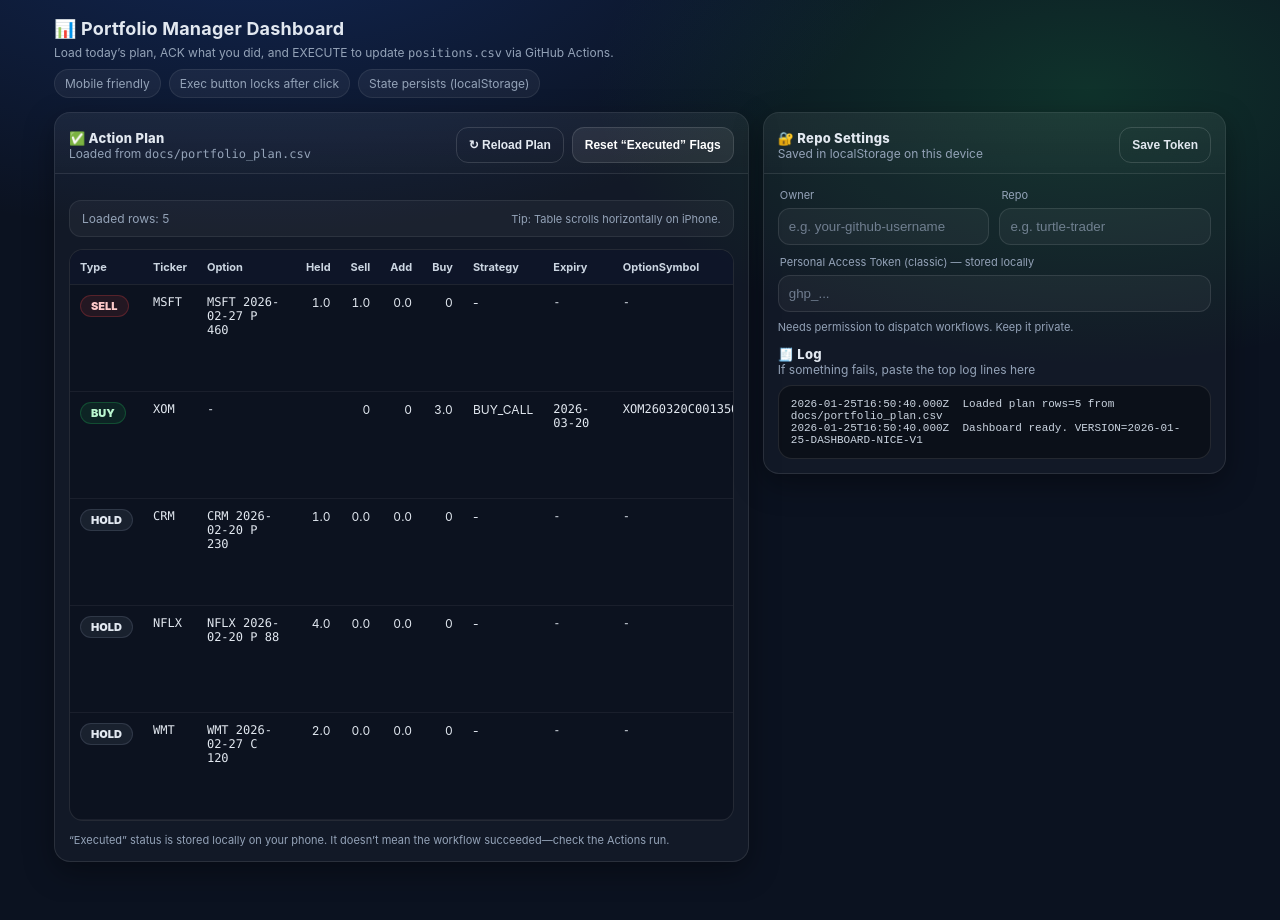
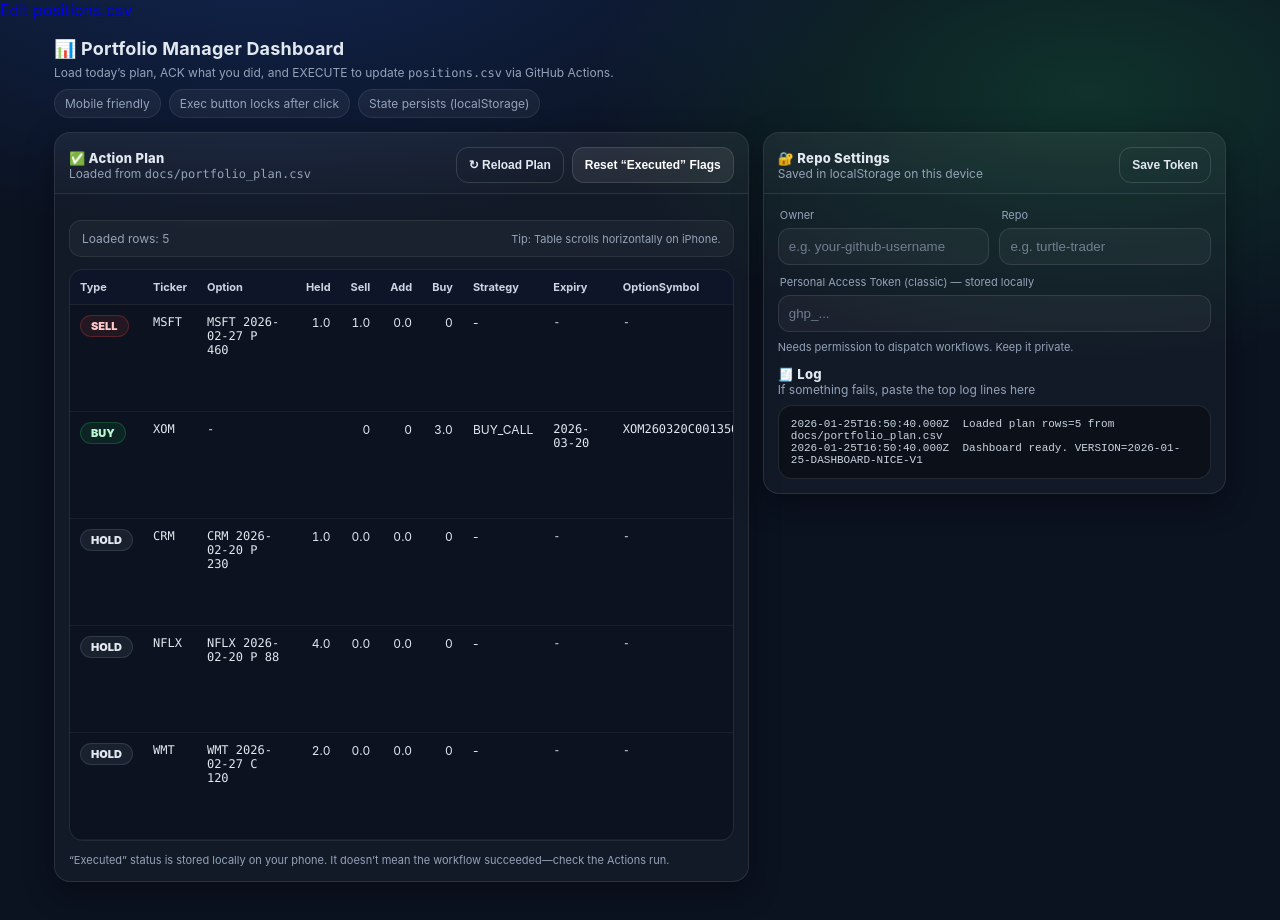
Before and after one commit to vibraniumtag-code/Stocks, a plain HTML site: page docs/index.html in a window 1280 px wide. Drawn offline with Linux system fonts and the light colour scheme.

Commit message:
Update index.html

```diff
--- a/docs/index.html
+++ b/docs/index.html
@@ -2,6 +2,7 @@
 <html lang="en">
 <head>
   <meta charset="utf-8"/>
+  <a href="./positions.html">Edit positions.csv</a>
   <meta name="viewport" content="width=device-width,initial-scale=1"/>
   <title>Portfolio Manager Dashboard</title>
 
```
